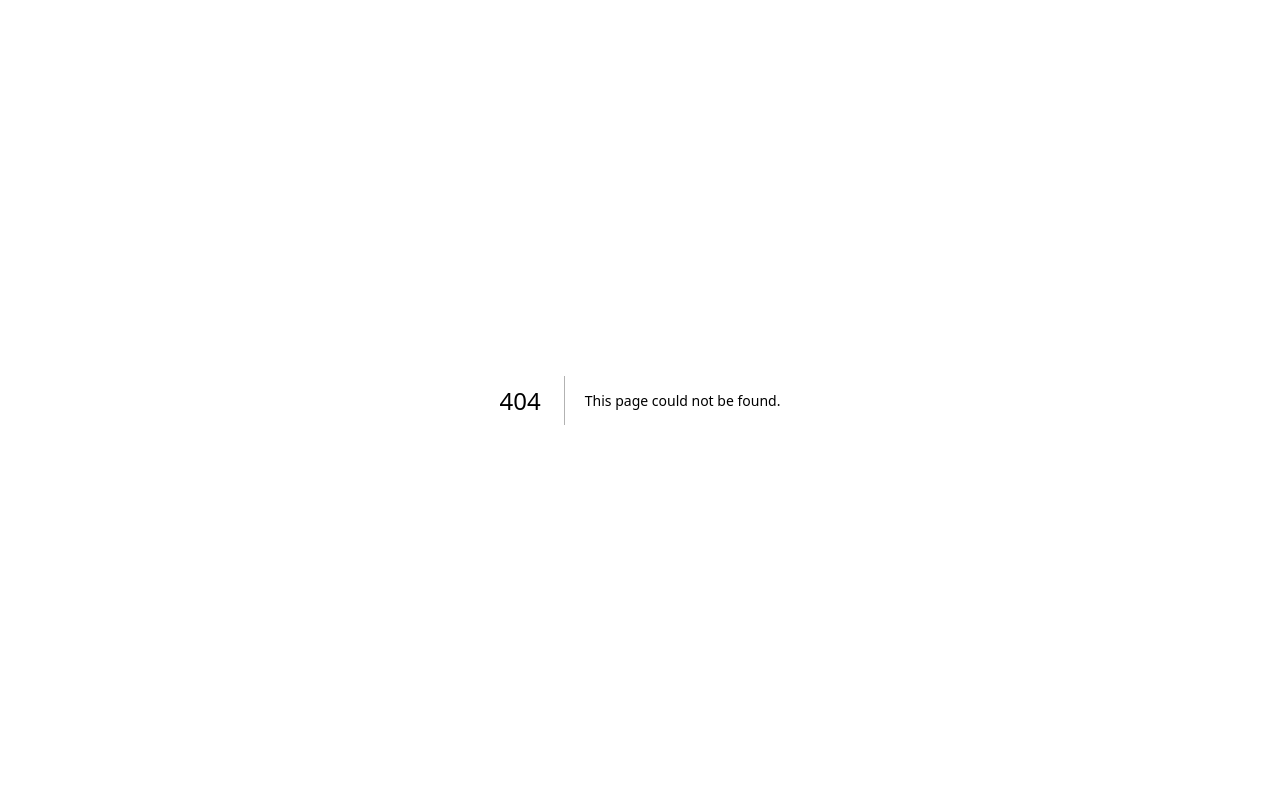
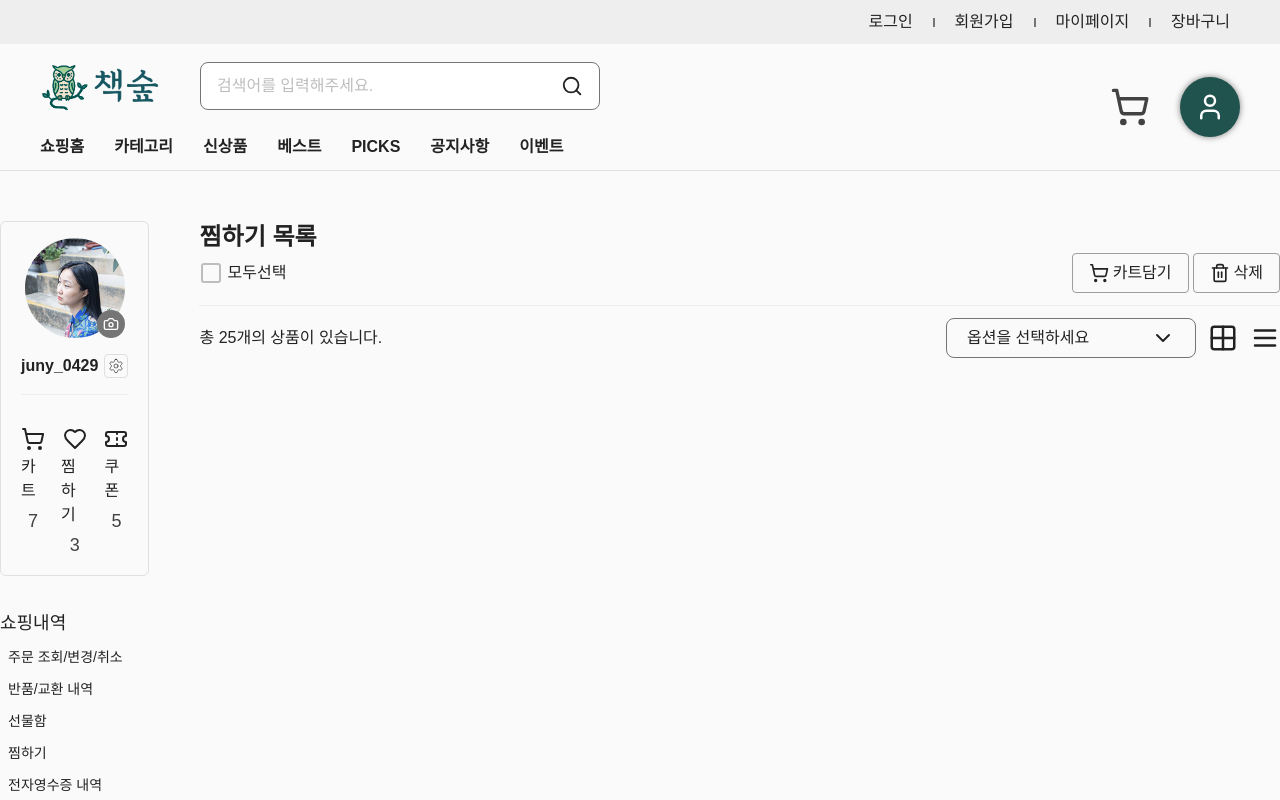
Before and after one commit to juny-0429/book-forest, a Next.js app: page /shop/wishlist in a window 1280 px wide. Before the commit this address had no page. Shown: the top 800 px of the page. Built offline with nearby package versions, Linux system fonts and the light colour scheme.

Commit message:
feat:찜하기 목록 메뉴 부분 제작

```diff
--- a/src/app/(main)/shop/_components/UserProfileBox.tsx
+++ b/src/app/(main)/shop/_components/UserProfileBox.tsx
@@ -4,6 +4,7 @@ import SampleUserImg from '@/assets/images/author/이슬아.png';
 import LucideIcons from 'src/theme/lucideIcon';
 import IconButton from 'src/components/Button/IconButton';
 import Link from 'next/link';
+import { appRoutes } from 'src/routes/appRoutes';
 
 export default function UserProfileBox() {
   return (
@@ -40,7 +41,7 @@ export default function UserProfileBox() {
           </li>
 
           <li>
-            <Link href='#' className='flex flex-col items-center gap-1'>
+            <Link href={appRoutes.shop.shoppingHistory.wishlist} className='flex flex-col items-center gap-1'>
               <LucideIcons.Heart size={24} />
               <p className='text-body-16m text-ui-text-title'>찜하기</p>
               <p className='text-body-18m text-ui-text-body'>3</p>
--- a/src/app/(main)/shop/layout.tsx
+++ b/src/app/(main)/shop/layout.tsx
@@ -3,7 +3,7 @@ import ShopSidebar from './_components/ShopSidebar';
 
 export default function ShopLayout({ children }: { children: React.ReactNode }) {
   return (
-    <div className='flex gap-[50px] mb-[50px]'>
+    <div className='flex gap-[50px] mb-[50px] w-full'>
       <ShopSidebar />
       {children}
     </div>
--- /dev/null
+++ b/src/app/(main)/shop/wishlist/page.tsx
@@ -0,0 +1,55 @@
+'use client';
+
+import React from 'react';
+import LineButton from 'src/components/Button/LineButton';
+import CheckBox from 'src/components/CheckBox/CheckBox';
+import Select from 'src/components/Select/Select';
+import LucideIcons from 'src/theme/lucideIcon';
+import { SelectOption } from 'src/types/select.types';
+
+export default function wishlist() {
+  const options: SelectOption[] = [
+    { value: 'option1', label: '찜하기 추가순' },
+    { value: 'option2', label: '제목순' },
+    { value: 'option3', label: '출판일순' },
+  ];
+
+  return (
+    <div className='w-full'>
+      <h2 className='text-title-24b text-ui-text-title'>찜하기 목록</h2>
+
+      <div className='flex flex-col gap-3 '>
+        <div className='flex justify-between items-center'>
+          <CheckBox>모두선택</CheckBox>
+
+          <div className='flex justify-center items-center gap-1 w-fit'>
+            <LineButton height={40} color='gray'>
+              <LucideIcons.ShoppingCart size={20} className='text-gray-900' />
+              카트담기
+            </LineButton>
+            <LineButton height={40} color='gray'>
+              <LucideIcons.Trash2 size={20} className='text-gray-900' />
+              삭제
+            </LineButton>
+          </div>
+        </div>
+
+        <hr className='w-full h-[1px] bg-gray-300' />
+
+        <div className='flex justify-between items-center'>
+          <p className='text-body-16r text-ui-text-title'>총 25개의 상품이 있습니다.</p>
+
+          <div className='flex justify-center items-center gap-3'>
+            <Select options={options} placeholder='옵션을 선택하세요' />
+            <button>
+              <LucideIcons.Grid2X2 size={30} />
+            </button>
+            <button>
+              <LucideIcons.Menu size={30} />
+            </button>
+          </div>
+        </div>
+      </div>
+    </div>
+  );
+}
```
